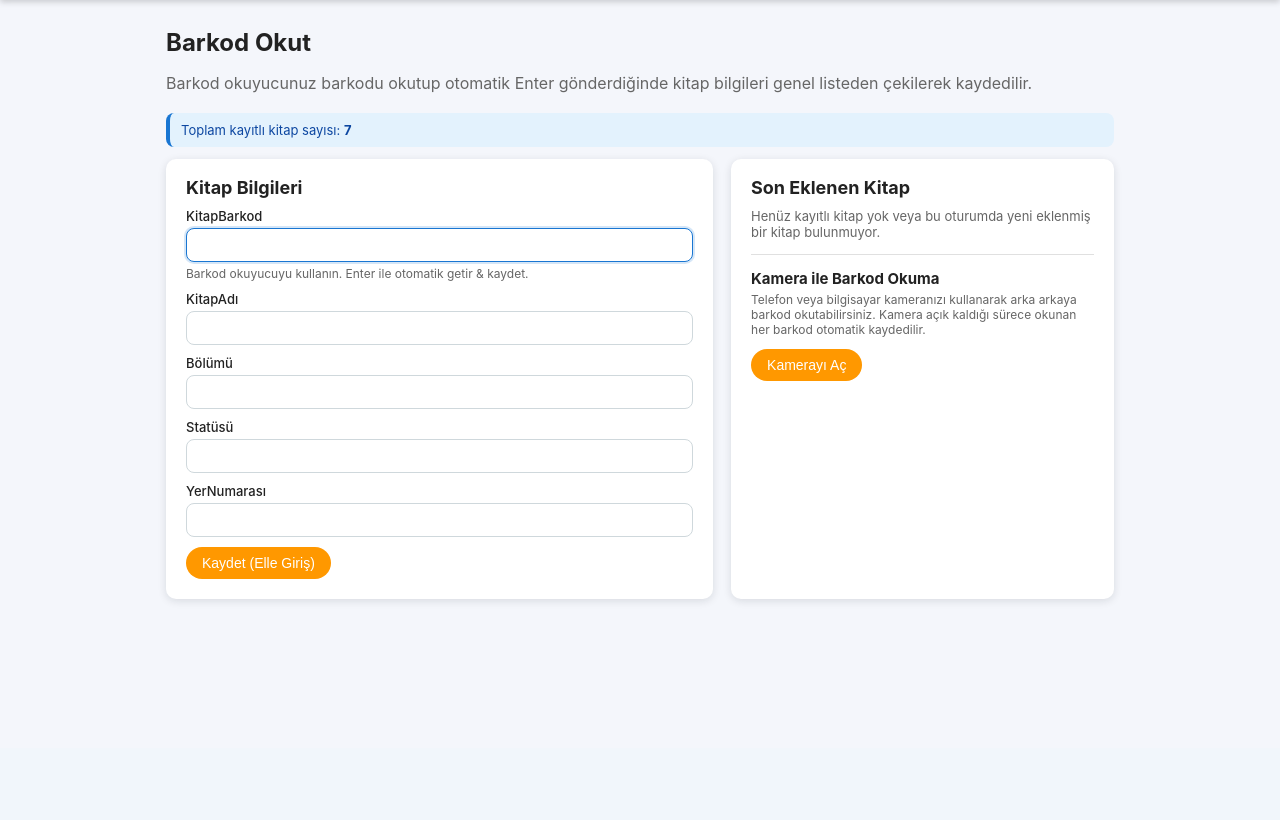
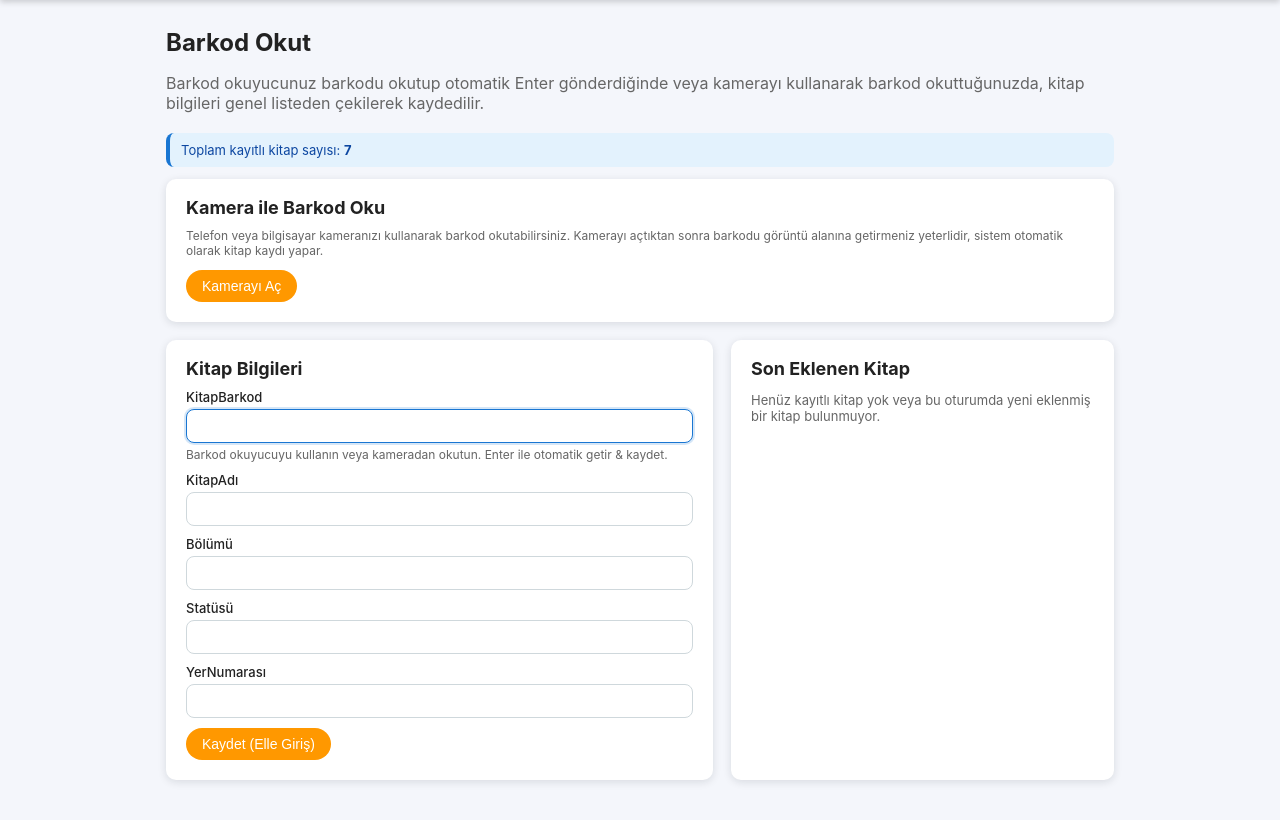
Before and after one commit to merty55/kutuphane-sayim, a Flask app: page /add in a window 1280 px wide. Shown: the part 52-872 px from the top of the page. Before the commit the page ends 654 px from the top, so only its background shows below. Run offline with Flask 3, Linux system fonts and the light colour scheme; a user stored in the database is signed in; data comes from the database, SQL or seed files in the repository; some libraries are stand-ins or nearby versions.

Commit message:
Add files via upload

```diff
--- a/templates/add_book.html
+++ b/templates/add_book.html
@@ -238,50 +238,27 @@
             margin-top: 4px;
         }
 
-        /* Kamera alanı stilleri */
-        .camera-title {
-            font-size: 15px;
-            margin-top: 14px;
-            margin-bottom: 4px;
-        }
-
-        .camera-hint {
-            font-size: 12px;
-            color: var(--text-muted);
-            margin-top: 0;
-            margin-bottom: 8px;
-        }
-
-        .camera-area {
-            margin-top: 6px;
-        }
-
-        .camera-video-wrapper {
-            margin-top: 6px;
-            border-radius: 10px;
-            overflow: hidden;
-            background: #000;
-            max-height: 260px;
+        /* Kamera alanı küçük bir video çerçevesi şeklinde dursun */
+        #camera-area {
+            margin-top: 12px;
         }
 
         #barcode-video {
             width: 100%;
-            display: block;
+            max-height: 280px;
+            background: #000;
+            border-radius: 8px;
+            overflow: hidden;
         }
 
-        .btn-camera {
-            margin-top: 4px;
-            margin-bottom: 4px;
-        }
-
-        #scan-status,
-        #scan-warning {
-            font-size: 12px;
-            margin-top: 4px;
+        #scan-status {
+            margin-top: 8px;
         }
 
         #scan-warning {
-            color: #d84315;
+            margin-top: 4px;
+            font-size: 12px;
+            color: #b71c1c;
         }
     </style>
 </head>
@@ -299,12 +276,11 @@
 
 <div class="container">
     <h1>Barkod Okut</h1>
-    <p class="subtitle">Barkod okuyucunuz barkodu okutup otomatik Enter gönderdiğinde kitap bilgileri genel listeden çekilerek kaydedilir.</p>
+    <p class="subtitle">Barkod okuyucunuz barkodu okutup otomatik Enter gönderdiğinde veya kamerayı kullanarak barkod okuttuğunuzda, kitap bilgileri genel listeden çekilerek kaydedilir.</p>
 
     <!-- 📊 TOPLAM KİTAP SAYACI -->
     <div class="alert alert-success">
-        Toplam kayıtlı kitap sayısı:
-        <strong id="total-books-span">{{ total_books }}</strong>
+        Toplam kayıtlı kitap sayısı: <strong>{{ total_books }}</strong>
     </div>
 
     {% if error %}
@@ -313,6 +289,24 @@
     {% if success %}
         <div class="alert alert-success">{{ success }}</div>
     {% endif %}
+
+    <!-- 📷 KAMERA İLE BARKOD OKUMA KARTI -->
+    <div class="card" style="margin-bottom:18px;">
+        <h2>Kamera ile Barkod Oku</h2>
+        <p class="hint">
+            Telefon veya bilgisayar kameranızı kullanarak barkod okutabilirsiniz. Kamerayı açtıktan sonra
+            barkodu görüntü alanına getirmeniz yeterlidir, sistem otomatik olarak kitap kaydı yapar.
+        </p>
+        <button type="button" id="toggle-camera-btn" class="btn-primary">
+            Kamerayı Aç
+        </button>
+
+        <div id="camera-area" style="display:none;">
+            <div id="barcode-video"></div>
+            <p id="scan-status" class="hint">Kamera kapalı.</p>
+            <p id="scan-warning"></p>
+        </div>
+    </div>
 
     <div class="layout">
         <div class="card">
@@ -324,7 +318,9 @@
                     <label for="kitap_barkod">KitapBarkod</label>
                     <input type="text" id="kitap_barkod" name="kitap_barkod"
                            value="{{ kitap_barkod or '' }}" autocomplete="off">
-                    <div class="hint">Barkod okuyucuyu kullanın. Enter ile otomatik getir &amp; kaydet.</div>
+                    <div class="hint">
+                        Barkod okuyucuyu kullanın veya kameradan okutun. Enter ile otomatik getir &amp; kaydet.
+                    </div>
                 </div>
 
                 <div class="form-group">
@@ -363,23 +359,11 @@
             <h2>Son Eklenen Kitap</h2>
             {% if last_kitap_barkod %}
                 <div class="last-book">
-                    <div class="last-book-title" id="last-book-title">{{ last_kitap_adi }}</div>
-                    <p class="last-book-item">
-                        <span>KitapBarkod:</span>
-                        <span id="last-book-barkod">{{ last_kitap_barkod }}</span>
-                    </p>
-                    <p class="last-book-item">
-                        <span>Bölümü:</span>
-                        <span id="last-book-bolum">{{ last_bolumu }}</span>
-                    </p>
-                    <p class="last-book-item">
-                        <span>Statüsü:</span>
-                        <span id="last-book-status">{{ last_statusu }}</span>
-                    </p>
-                    <p class="last-book-item">
-                        <span>YerNumarası:</span>
-                        <span id="last-book-yer">{{ last_odunc_durumu }}</span>
-                    </p>
+                    <div class="last-book-title">{{ last_kitap_adi }}</div>
+                    <p class="last-book-item"><span>KitapBarkod:</span> {{ last_kitap_barkod }}</p>
+                    <p class="last-book-item"><span>Bölümü:</span> {{ last_bolumu }}</p>
+                    <p class="last-book-item"><span>Statüsü:</span> {{ last_statusu }}</p>
+                    <p class="last-book-item"><span>YerNumarası:</span> {{ last_odunc_durumu }}</p>
                 </div>
 
                 <form method="post" action="{{ url_for('delete_last', kitap_barkod=last_kitap_barkod) }}"
@@ -390,51 +374,10 @@
                     </button>
                 </form>
             {% else %}
-                <div class="last-book">
-                    <div class="last-book-title" id="last-book-title"></div>
-                    <p class="last-book-item" id="last-book-empty-text"
-                       style="font-size:13px;color:var(--text-muted);margin:4px 0;">
-                        Henüz kayıtlı kitap yok veya bu oturumda yeni eklenmiş bir kitap bulunmuyor.
-                    </p>
-                    <p class="last-book-item" style="display:none;">
-                        <span>KitapBarkod:</span>
-                        <span id="last-book-barkod"></span>
-                    </p>
-                    <p class="last-book-item" style="display:none;">
-                        <span>Bölümü:</span>
-                        <span id="last-book-bolum"></span>
-                    </p>
-                    <p class="last-book-item" style="display:none;">
-                        <span>Statüsü:</span>
-                        <span id="last-book-status"></span>
-                    </p>
-                    <p class="last-book-item" style="display:none;">
-                        <span>YerNumarası:</span>
-                        <span id="last-book-yer"></span>
-                    </p>
-                </div>
+                <p style="font-size:13px;color:var(--text-muted);">
+                    Henüz kayıtlı kitap yok veya bu oturumda yeni eklenmiş bir kitap bulunmuyor.
+                </p>
             {% endif %}
-
-            <!-- Kamera ile barkod okuma bölümü -->
-            <hr style="margin:14px 0 10px;border:none;border-top:1px solid #e0e0e0;">
-            <h3 class="camera-title">Kamera ile Barkod Okuma</h3>
-            <p class="camera-hint">
-                Telefon veya bilgisayar kameranızı kullanarak arka arkaya barkod okutabilirsiniz.
-                Kamera açık kaldığı sürece okunan her barkod otomatik kaydedilir.
-            </p>
-            <button type="button" class="btn-primary btn-camera" id="toggle-camera-btn">
-                Kamerayı Aç
-            </button>
-
-            <div class="camera-area" id="camera-area" style="display:none;">
-                <div class="camera-video-wrapper">
-                    <video id="barcode-video" autoplay muted playsinline></video>
-                </div>
-                <div class="hint" id="scan-status">
-                    Kamera açıkken barkodu görüntü alanına getirmeniz yeterlidir.
-                </div>
-                <div class="hint" id="scan-warning"></div>
-            </div>
         </div>
     </div>
 
@@ -449,8 +392,8 @@
     {% endif %}
 </div>
 
-<!-- Quagga2: Tarayıcı içi barkod okuma kütüphanesi -->
-<script src="https://unpkg.com/@ericblade/quagga2@1.2.6/dist/quagga.js"></script>
+<!-- Quagga2 kütüphanesi -->
+<script src="https://unpkg.com/@ericblade/quagga2@1.2.6/dist/quagga.min.js"></script>
 
 <script>
     function closeWarning() {
@@ -480,119 +423,40 @@
         });
     }
 
-    // ================== KAMERA & BARKOD OKUMA (Sürekli) ==================
+    // ====== Kamera ile barkod okunduğunda formu otomatik çalıştıran fonksiyon ======
+    function handleScannedBarcode(code) {
+        const barkodInput = document.getElementById('kitap_barkod');
+        const form = document.getElementById('bookForm');
+        const actionInput = document.getElementById('actionInput');
+
+        if (!barkodInput || !form || !actionInput) return;
+
+        barkodInput.value = code;
+        actionInput.value = 'lookup';
+        form.submit();
+    }
+
+    // ================== GELİŞMİŞ KAMERA & BARKOD OKUMA ==================
 
     let cameraEnabled = false;
     let lastScannedCode = null;
     let lastScannedTime = 0;
 
-    function updateLastBookAreaFromData(book) {
-        if (!book) return;
-
-        const emptyText = document.getElementById('last-book-empty-text');
-        if (emptyText) {
-            emptyText.style.display = 'none';
-        }
-
-        const titleEl  = document.getElementById('last-book-title');
-        const barkodEl = document.getElementById('last-book-barkod');
-        const bolumEl  = document.getElementById('last-book-bolum');
-        const statusEl = document.getElementById('last-book-status');
-        const yerEl    = document.getElementById('last-book-yer');
-
-        if (titleEl)  titleEl.textContent  = book.kitap_adi || '';
-        if (barkodEl) barkodEl.textContent = book.kitap_barkod || '';
-        if (bolumEl)  bolumEl.textContent  = book.bolumu || '';
-        if (statusEl) statusEl.textContent = book.statusu || '';
-        if (yerEl)    yerEl.textContent    = book.odunc_durumu || '';
-    }
-
-    function handleScannedBarcode(barcode) {
-        const statusEl  = document.getElementById('scan-status');
-        const warnEl    = document.getElementById('scan-warning');
-        const totalSpan = document.getElementById('total-books-span');
-
-        if (warnEl) warnEl.textContent = '';
-        if (statusEl) {
-            statusEl.textContent = "Okunan barkod: " + barcode + " işleniyor...";
-        }
-
-        // Görsel olarak barkod alanında da göster
-        if (barkodInput) {
-            barkodInput.value = barcode;
-        }
-
-        fetch("{{ url_for('api_scan_add_book') }}", {
-            method: "POST",
-            headers: { "Content-Type": "application/json" },
-            body: JSON.stringify({ barcode: barcode })
-        })
-        .then(response => response.json().then(data => ({ ok: response.ok, data })))
-        .then(({ ok, data }) => {
-            if (!ok || !data) {
-                if (statusEl) {
-                    statusEl.textContent = "Kayıt sırasında bir hata oluştu.";
-                }
-                return;
-            }
-
-            if (data.total_books !== undefined && totalSpan) {
-                totalSpan.textContent = data.total_books;
-            }
-
-            if (data.book) {
-                updateLastBookAreaFromData(data.book);
-            }
-
-            if (data.success) {
-                if (data.status === "added") {
-                    if (statusEl) {
-                        statusEl.textContent = "✓ " + (data.message || "Kitap otomatik olarak eklendi.")
-                            + " (" + (data.book && data.book.kitap_barkod ? data.book.kitap_barkod : barcode) + ")";
-                    }
-                } else if (data.status === "exists") {
-                    if (statusEl) {
-                        statusEl.textContent = "ℹ " + (data.message || "Bu kitap zaten kayıtlı.")
-                            + " (" + (data.book && data.book.kitap_barkod ? data.book.kitap_barkod : barcode) + ")";
-                    }
-                } else {
-                    if (statusEl) {
-                        statusEl.textContent = data.message || "";
-                    }
-                }
-
-                if (warnEl && data.warning) {
-                    warnEl.textContent = data.warning;
-                }
-            } else {
-                if (statusEl) {
-                    statusEl.textContent = data.message || "Kayıt başarısız.";
-                }
-                if (data.status === "not_found" && warnEl) {
-                    warnEl.textContent = "Genel listede bulunamadı. Gerekirse alanları doldurup elle ekleyebilirsiniz.";
-                }
-            }
-        })
-        .catch(err => {
-            console.error(err);
-            if (statusEl) {
-                statusEl.textContent = "Sunucuya bağlanırken bir hata oluştu.";
-            }
-        });
-    }
-
-    function initQuagga() {
+    function startCamera() {
         const cameraArea = document.getElementById('camera-area');
         const statusEl = document.getElementById('scan-status');
+        const warnEl = document.getElementById('scan-warning');
+        const btn = document.getElementById('toggle-camera-btn');
+
+        if (cameraArea) cameraArea.style.display = 'block';
+        if (btn) btn.textContent = "Kamerayı Kapat";
+        if (warnEl) warnEl.textContent = "";
 
         if (!window.Quagga) {
-            alert("Kamera kütüphanesi yüklenemedi. İnternet bağlantınızı kontrol edin.");
+            alert("Kamera kütüphanesi yüklenemedi.");
+            if (btn) btn.textContent = "Kamerayı Aç";
             return;
         }
-
-        if (!cameraArea) return;
-
-        cameraArea.style.display = 'block';
 
         Quagga.init({
             inputStream: {
@@ -603,47 +467,45 @@
                 }
             },
             decoder: {
-                readers: [
-                    "ean_reader",
-                    "ean_13_reader",
-                    "code_128_reader",
-                    "upc_reader",
-                    "upc_e_reader"
-                ]
-            },
-            locate: true,
-            locateRadius: 0.5
+                readers: ["ean_reader", "ean_13_reader", "code_128_reader", "upc_reader"]
+            }
         }, function (err) {
             if (err) {
-                console.error(err);
-                if (statusEl) {
+                console.error("Kamera Hatası:", err);
+
+                if (err.name === "NotAllowedError") {
+                    statusEl.textContent = "Kamera izni verilmedi. Lütfen tarayıcı ayarlarından izin verin.";
+                } else if (err.name === "NotFoundError") {
+                    statusEl.textContent = "Kamera bulunamadı.";
+                } else {
                     statusEl.textContent = "Kamera başlatılırken bir hata oluştu.";
                 }
+
+                if (warnEl)
+                    warnEl.textContent = "Mobil tarayıcı veya HTTPS ayarlarını kontrol edin.";
+
+                if (btn) btn.textContent = "Kamerayı Aç";
+                cameraEnabled = false;
                 return;
             }
+
             Quagga.start();
             cameraEnabled = true;
-            const btn = document.getElementById('toggle-camera-btn');
-            if (btn) {
-                btn.textContent = "Kamerayı Kapat";
-            }
-            if (statusEl) {
+
+            if (statusEl)
                 statusEl.textContent = "Kamera açık. Barkodu görüntü alanına getirin.";
-            }
         });
 
         Quagga.onDetected(function (result) {
             if (!cameraEnabled) return;
-            if (!result || !result.codeResult || !result.codeResult.code) return;
+            if (!result.codeResult || !result.codeResult.code) return;
 
-            const code = (result.codeResult.code || "").trim();
-            if (!code) return;
+            const code = result.codeResult.code.trim();
+            const now = Date.now();
 
-            const now = Date.now();
-            // Aynı barkodu 1 saniye içinde tekrar tekrar okumasın
-            if (code === lastScannedCode && (now - lastScannedTime) < 1000) {
-                return;
-            }
+            // Aynı barkodu 1 saniye içinde tekrar tekrar kaydetmesin
+            if (code === lastScannedCode && (now - lastScannedTime) < 1000) return;
+
             lastScannedCode = code;
             lastScannedTime = now;
 
@@ -651,37 +513,38 @@
         });
     }
 
-    function stopQuagga() {
-        if (window.Quagga && cameraEnabled) {
-            Quagga.stop();
+    function stopCamera() {
+        const cameraArea = document.getElementById('camera-area');
+        const btn = document.getElementById('toggle-camera-btn');
+        const statusEl = document.getElementById('scan-status');
+
+        if (window.Quagga) {
+            try { Quagga.stop(); } catch (e) { console.warn(e); }
         }
+
         cameraEnabled = false;
-        const btn = document.getElementById('toggle-camera-btn');
-        if (btn) {
-            btn.textContent = "Kamerayı Aç";
-        }
+
+        if (cameraArea) cameraArea.style.display = 'none';
+        if (btn) btn.textContent = "Kamerayı Aç";
+        if (statusEl) statusEl.textContent = "Kamera kapalı.";
     }
 
-    document.addEventListener('DOMContentLoaded', function () {
-        const toggleBtn = document.getElementById('toggle-camera-btn');
-        const cameraArea = document.getElementById('camera-area');
+    document.addEventListener("DOMContentLoaded", function () {
+        const btn = document.getElementById('toggle-camera-btn');
 
-        if (toggleBtn) {
-            toggleBtn.addEventListener('click', function () {
+        if (btn) {
+            btn.addEventListener('click', function () {
                 if (!cameraEnabled) {
-                    if (cameraArea) cameraArea.style.display = 'block';
-                    initQuagga();
+                    startCamera();
                 } else {
-                    stopQuagga();
-                    if (cameraArea) cameraArea.style.display = 'none';
+                    stopCamera();
                 }
             });
         }
     });
 
-    window.addEventListener('beforeunload', function () {
-        // Sayfadan çıkarken kamerayı mutlaka kapat
-        stopQuagga();
+    window.addEventListener("beforeunload", function () {
+        stopCamera();
     });
 </script>
 </body>
```
